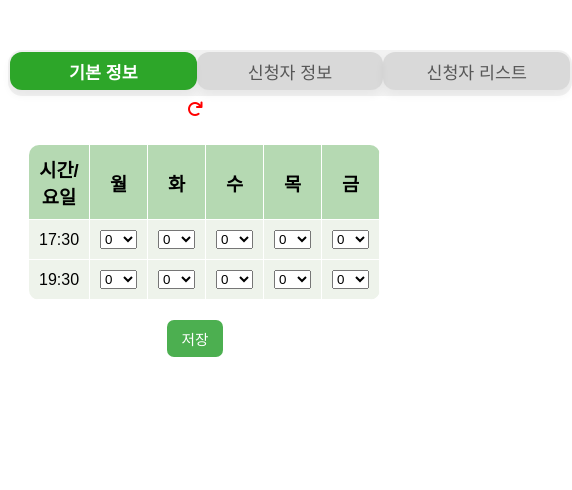
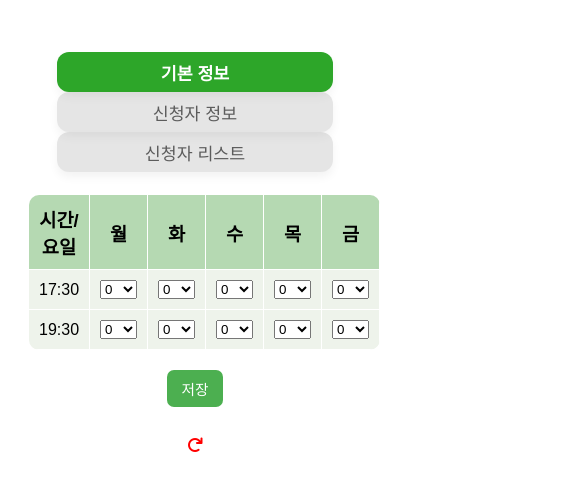
Before and after one commit to minji9360/sunn, a website: page index.html in a window 390 px wide. Shown: the whole page, 572 px wide, since content can reach past the window. Drawn offline with Linux system fonts and the light colour scheme; a web font is replaced by a local one.

Commit message:
메뉴, 초기화 버튼, setting 테이블 hover 관련 CSS 수정
- 메뉴 모바일 대응 추가
- 초기화 버튼 위치 변경
- setting 테이블에서 시간대 선택할 때만 마우스 커서, 배경색 변경되도록 설정

```diff
--- a/css/style.css
+++ b/css/style.css
@@ -24,10 +24,9 @@ body {
 
 /* 메뉴 */
 .menu {
-    width: 560px;
-    height: 42px;
+    width: 76%;
+    height: 2.5rem;
     padding: 2px;
-    background: rgba(0, 0, 0, 0.05);
     border-radius: 14px;
     justify-content: flex-start;
     align-items: flex-start;
@@ -36,7 +35,7 @@ body {
 
 .menuBtn {
     flex: 1 1 0;
-    height: 38px;
+    height: 2.5rem;
     padding: 8px 24px;
     box-shadow: 0px 5px 10px rgba(0, 0, 0, 0.05);
     border-radius: 12px;
@@ -52,14 +51,14 @@ body {
 }
 
 .menuBtn.selected {
-    background-color: #2DA629; /* 선택된 버튼 배경색 */
-    color: #ffffff; /* 선택된 버튼 글자색 */
+    background-color: #2DA629;
+    color: #ffffff;
     font-weight: 700;
 }
 
 .menuBtn.unselected {
-    background-color: rgba(0, 0, 0, 0.1); /* 선택되지 않은 버튼 배경색 */
-    color: rgba(0, 0, 0, 0.6); /* 선택되지 않은 버튼 글자색 */
+    background-color: rgba(0, 0, 0, 0.1);
+    color: rgba(0, 0, 0, 0.6);
     font-weight: 400;
 }
 
@@ -129,6 +128,14 @@ table .disabled {
     color: #888;
 }
 
+table .clickable:hover {
+    background-color: #9fb9a0;
+}
+
+.clickable {
+    cursor: pointer;
+}
+
 /* 삭제 버튼 */
 .delete-btn {
     color: red;
@@ -156,7 +163,7 @@ button:hover {
     background: transparent;
     color: red;
     font-size: 12pt;
-    padding: 5px;
+    padding-top: 30px;
     margin: auto;
 }
 
@@ -178,3 +185,17 @@ input[type="number"], input[type="text"] {
     padding: 5px;
     box-sizing: border-box;
 }
+
+/* 모바일 화면 */
+@media (max-width: 768px) {
+    .menu {
+        width: 74%;
+        height: auto;
+        flex-direction: column;
+        align-items: center;
+    }
+
+    .menuBtn {
+        width: 100%;
+    }
+}
--- a/index.html
+++ b/index.html
@@ -14,14 +14,15 @@
             <button class="menuBtn unselected" onclick="loadPage('register.html', this)">신청자 정보</button>
             <button class="menuBtn unselected" onclick="loadPage('applicant_list.html', this)">신청자 리스트</button>
         </div>
-        <button class="initBtn" onClick="resetCookie()">
-            <i class="fas fa-redo"></i>
-        </button>
 
         <div id="content" class="content">
             <p>메뉴에서 페이지를 선택하세요.</p>
         </div>
 
+        <button class="initBtn" onClick="resetCookie()">
+            <i class="fas fa-redo"></i>
+        </button>
+
         <script src="js/script.js"></script>
     </body>
 </html>
--- a/js/register.js
+++ b/js/register.js
@@ -21,9 +21,11 @@ function initializeSeatSelection() {
 
         if (!seatInfo[time]) {
             cell.classList.add("disabled");
+            cell.classList.remove("clickable");
             cell.style.pointerEvents = "none";
         } else {
             cell.classList.remove("disabled");
+            cell.classList.add("clickable");
             cell.style.pointerEvents = "";
             cell.addEventListener("click", () => {
                 if (cell.classList.toggle("selected")) {
```
